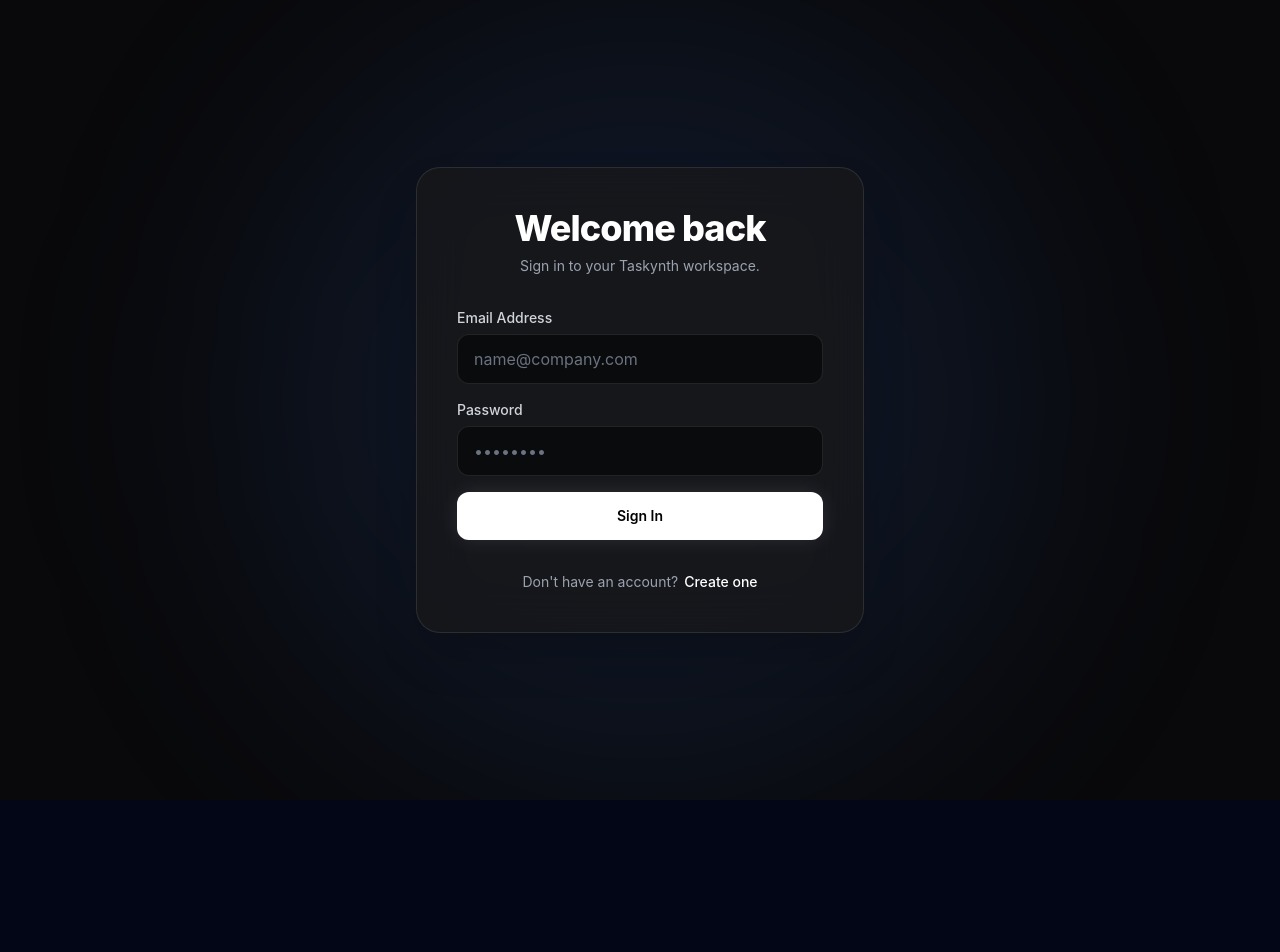
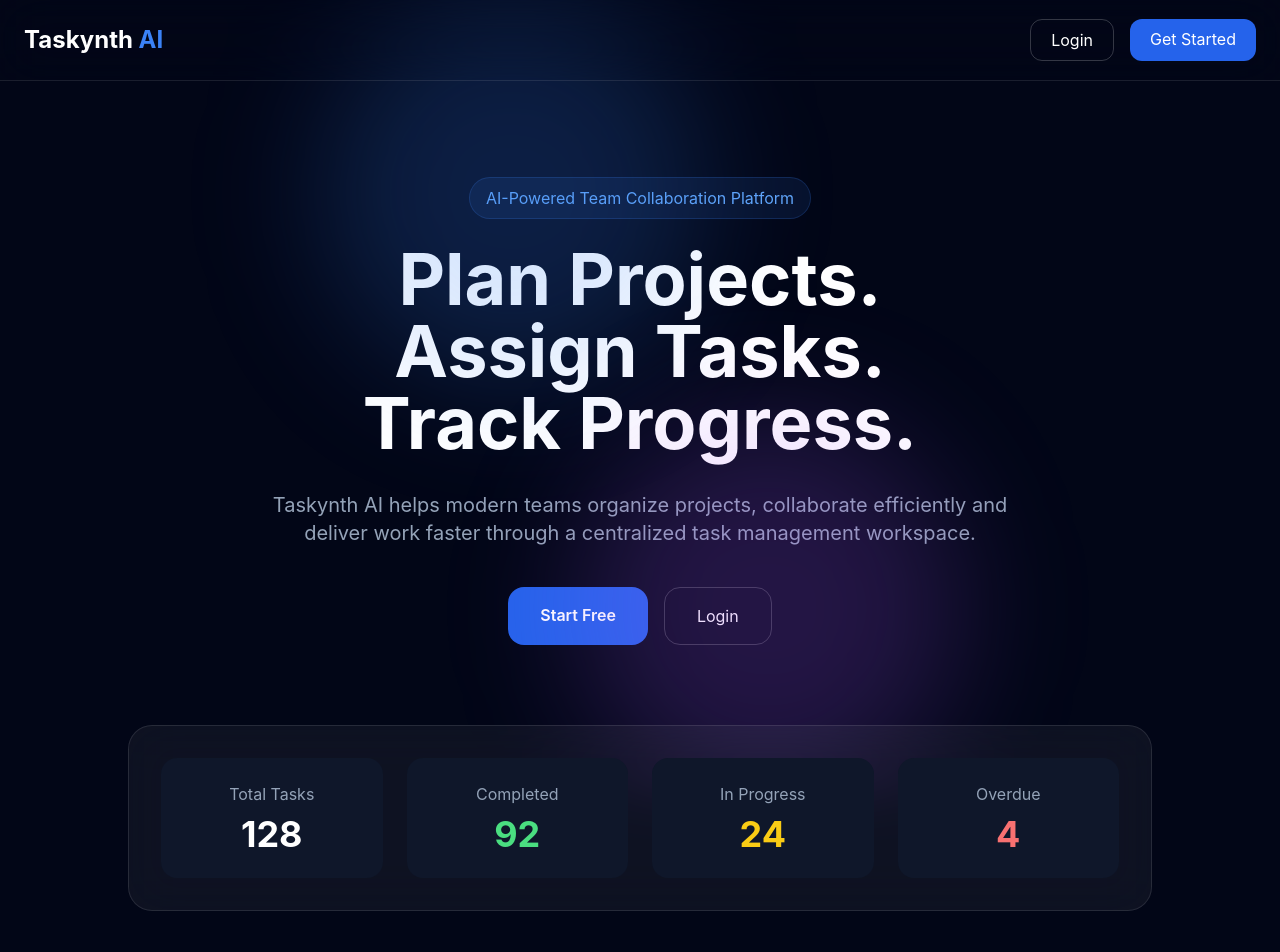
Before and after one commit to Vaibhav9T/taskynth-ai, a React (Vite) app in the folder client/: page / in a window 1280 px wide. Shown: the top 952 px of the page. Before the commit the page ends 800 px from the top, so only its background shows below. Built offline with nearby package versions, Linux system fonts and the light colour scheme; no server answers.

Commit message:
added landing page

```diff
--- a/client/src/App.jsx
+++ b/client/src/App.jsx
@@ -8,6 +8,7 @@
 import Projects from "./pages/Projects";
 import Tasks from "./pages/Tasks";
 import Profile from "./pages/Profile";
+import LandingPage from "./pages/LandingPage";
 
 function App() {
 
@@ -25,7 +26,9 @@
       />
       <Routes>
 
-      <Route path="/" element={<Login />} />
+      <Route path="/" element={<LandingPage />} />
+
+<Route path="/login" element={<Login />} />
 
       <Route path="/register" element={<Register />} />
 
--- /dev/null
+++ b/client/src/pages/LandingPage.jsx
@@ -0,0 +1,230 @@
+// src/pages/LandingPage.jsx
+
+import { Link } from "react-router-dom";
+import { motion } from "framer-motion";
+import {
+  FaTasks,
+  FaUsers,
+  FaChartLine,
+  FaShieldAlt,
+} from "react-icons/fa";
+
+export default function LandingPage() {
+  const features = [
+    {
+      icon: <FaTasks />,
+      title: "Task Management",
+      desc: "Create, assign and track tasks with priorities and deadlines.",
+    },
+    {
+      icon: <FaUsers />,
+      title: "Team Collaboration",
+      desc: "Manage members, projects and responsibilities efficiently.",
+    },
+    {
+      icon: <FaChartLine />,
+      title: "Analytics Dashboard",
+      desc: "Monitor progress, completed work and overdue tasks.",
+    },
+    {
+      icon: <FaShieldAlt />,
+      title: "Role-Based Access",
+      desc: "Admin and Member permissions secured with JWT.",
+    },
+  ];
+
+  return (
+    <div className="bg-slate-950 text-white min-h-screen overflow-hidden">
+      {/* Background Glow */}
+      <div className="absolute inset-0 overflow-hidden pointer-events-none">
+        <div className="absolute top-0 left-1/4 h-96 w-96 bg-blue-500/20 rounded-full blur-3xl" />
+        <div className="absolute bottom-0 right-1/4 h-96 w-96 bg-purple-500/20 rounded-full blur-3xl" />
+      </div>
+
+      {/* Navbar */}
+      <nav className="sticky top-0 z-50 backdrop-blur-xl border-b border-white/10">
+        <div className="max-w-7xl mx-auto px-6 h-20 flex items-center justify-between">
+          <h1 className="text-2xl font-bold">
+            Taskynth <span className="text-blue-500">AI</span>
+          </h1>
+
+          <div className="flex gap-4">
+            <Link
+              to="/login"
+              className="px-5 py-2 rounded-xl border border-white/20 hover:bg-white/5"
+            >
+              Login
+            </Link>
+
+            <Link
+              to="/register"
+              className="px-5 py-2 rounded-xl bg-blue-600 hover:bg-blue-700"
+            >
+              Get Started
+            </Link>
+          </div>
+        </div>
+      </nav>
+
+      {/* Hero */}
+      <section className="max-w-7xl mx-auto px-6 py-24 text-center">
+        <motion.div
+          initial={{ opacity: 0, y: 40 }}
+          animate={{ opacity: 1, y: 0 }}
+        >
+          <span className="inline-flex px-4 py-2 rounded-full bg-blue-500/10 border border-blue-500/20 text-blue-400 mb-6">
+            AI-Powered Team Collaboration Platform
+          </span>
+
+          <h1 className="text-6xl md:text-7xl font-bold leading-tight">
+            Plan Projects.
+            <br />
+            Assign Tasks.
+            <br />
+            Track Progress.
+          </h1>
+
+          <p className="max-w-3xl mx-auto mt-8 text-xl text-slate-400">
+            Taskynth AI helps modern teams organize projects,
+            collaborate efficiently and deliver work faster through
+            a centralized task management workspace.
+          </p>
+
+          <div className="flex justify-center gap-4 mt-10">
+            <Link
+              to="/register"
+              className="px-8 py-4 rounded-2xl bg-blue-600 hover:bg-blue-700 font-semibold"
+            >
+              Start Free
+            </Link>
+
+            <Link
+              to="/login"
+              className="px-8 py-4 rounded-2xl border border-white/20"
+            >
+              Login
+            </Link>
+          </div>
+        </motion.div>
+
+        {/* Dashboard Preview */}
+        <motion.div
+          initial={{ opacity: 0, y: 50 }}
+          animate={{ opacity: 1, y: 0 }}
+          transition={{ delay: 0.3 }}
+          className="mt-20"
+        >
+          <div className="max-w-5xl mx-auto rounded-3xl border border-white/10 bg-white/5 backdrop-blur-xl p-8">
+            <div className="grid md:grid-cols-4 gap-6">
+              <div className="bg-slate-900 rounded-2xl p-6">
+                <p className="text-slate-400">Total Tasks</p>
+                <h3 className="text-4xl font-bold mt-2">128</h3>
+              </div>
+
+              <div className="bg-slate-900 rounded-2xl p-6">
+                <p className="text-slate-400">Completed</p>
+                <h3 className="text-4xl font-bold text-green-400 mt-2">
+                  92
+                </h3>
+              </div>
+
+              <div className="bg-slate-900 rounded-2xl p-6">
+                <p className="text-slate-400">In Progress</p>
+                <h3 className="text-4xl font-bold text-yellow-400 mt-2">
+                  24
+                </h3>
+              </div>
+
+              <div className="bg-slate-900 rounded-2xl p-6">
+                <p className="text-slate-400">Overdue</p>
+                <h3 className="text-4xl font-bold text-red-400 mt-2">
+                  4
+                </h3>
+              </div>
+            </div>
+          </div>
+        </motion.div>
+      </section>
+
+      {/* Features */}
+      <section className="max-w-7xl mx-auto px-6 py-24">
+        <h2 className="text-4xl font-bold text-center mb-16">
+          Everything Your Team Needs
+        </h2>
+
+        <div className="grid md:grid-cols-2 lg:grid-cols-4 gap-8">
+          {features.map((feature, index) => (
+            <div
+              key={index}
+              className="p-8 rounded-3xl bg-white/5 border border-white/10 hover:border-blue-500/50 transition"
+            >
+              <div className="text-blue-500 text-3xl mb-4">
+                {feature.icon}
+              </div>
+
+              <h3 className="text-xl font-semibold mb-3">
+                {feature.title}
+              </h3>
+
+              <p className="text-slate-400">
+                {feature.desc}
+              </p>
+            </div>
+          ))}
+        </div>
+      </section>
+
+      {/* Workflow */}
+      <section className="max-w-6xl mx-auto px-6 py-24 text-center">
+        <h2 className="text-4xl font-bold mb-16">
+          How Taskynth Works
+        </h2>
+
+        <div className="grid md:grid-cols-4 gap-8">
+          {[
+            "Create Project",
+            "Invite Team",
+            "Assign Tasks",
+            "Track Progress",
+          ].map((step, index) => (
+            <div key={step}>
+              <div className="h-16 w-16 mx-auto rounded-full bg-blue-600 flex items-center justify-center text-2xl font-bold">
+                {index + 1}
+              </div>
+
+              <h3 className="mt-4 font-semibold text-lg">
+                {step}
+              </h3>
+            </div>
+          ))}
+        </div>
+      </section>
+
+      {/* CTA */}
+      <section className="max-w-5xl mx-auto px-6 py-24">
+        <div className="rounded-3xl bg-gradient-to-r from-blue-600 to-purple-600 p-12 text-center">
+          <h2 className="text-5xl font-bold">
+            Ready to Organize Your Team?
+          </h2>
+
+          <p className="mt-6 text-lg text-blue-100">
+            Start managing projects, assigning tasks and tracking
+            progress from a single workspace.
+          </p>
+
+          <Link
+            to="/register"
+            className="inline-block mt-8 px-8 py-4 bg-white text-slate-900 rounded-2xl font-semibold"
+          >
+            Create Account
+          </Link>
+        </div>
+      </section>
+
+      {/* Footer */}
+      <footer className="border-t border-white/10 py-8 text-center text-slate-500">
+        © 2026 Taskynth AI • Built with React, Spring Boot & PostgreSQL
+      </footer>
+    </div>
+  );
+}
--- a/client/src/pages/Register.jsx
+++ b/client/src/pages/Register.jsx
@@ -44,7 +44,7 @@
         "/auth/register",
         formData
       );
-      navigate("/");
+      navigate("/login");
       toast.success("Account created successfully!");
     } catch (error) {
       toast.error("Registration failed");
@@ -109,7 +109,7 @@
 
         <p className="text-center text-sm text-gray-400 mt-8">
           Already have an account?
-          <Link to="/" className="text-white font-medium hover:underline ml-1.5">
+          <Link to="/login" className="text-white font-medium hover:underline ml-1.5">
             Sign in
           </Link>
         </p>
```
Also changed, not shown: 1 other file (tests, documents, lock files or other folders).
